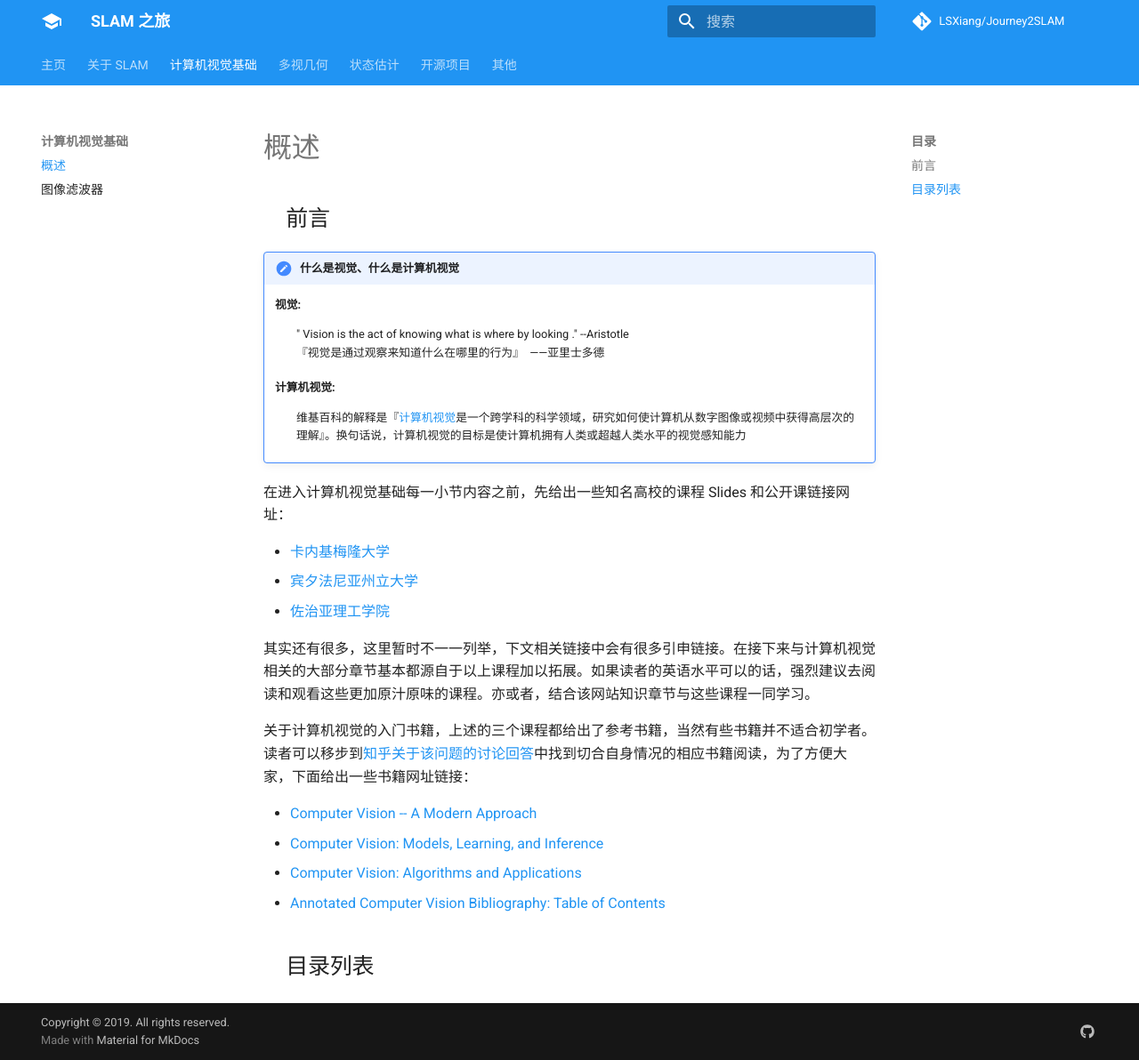
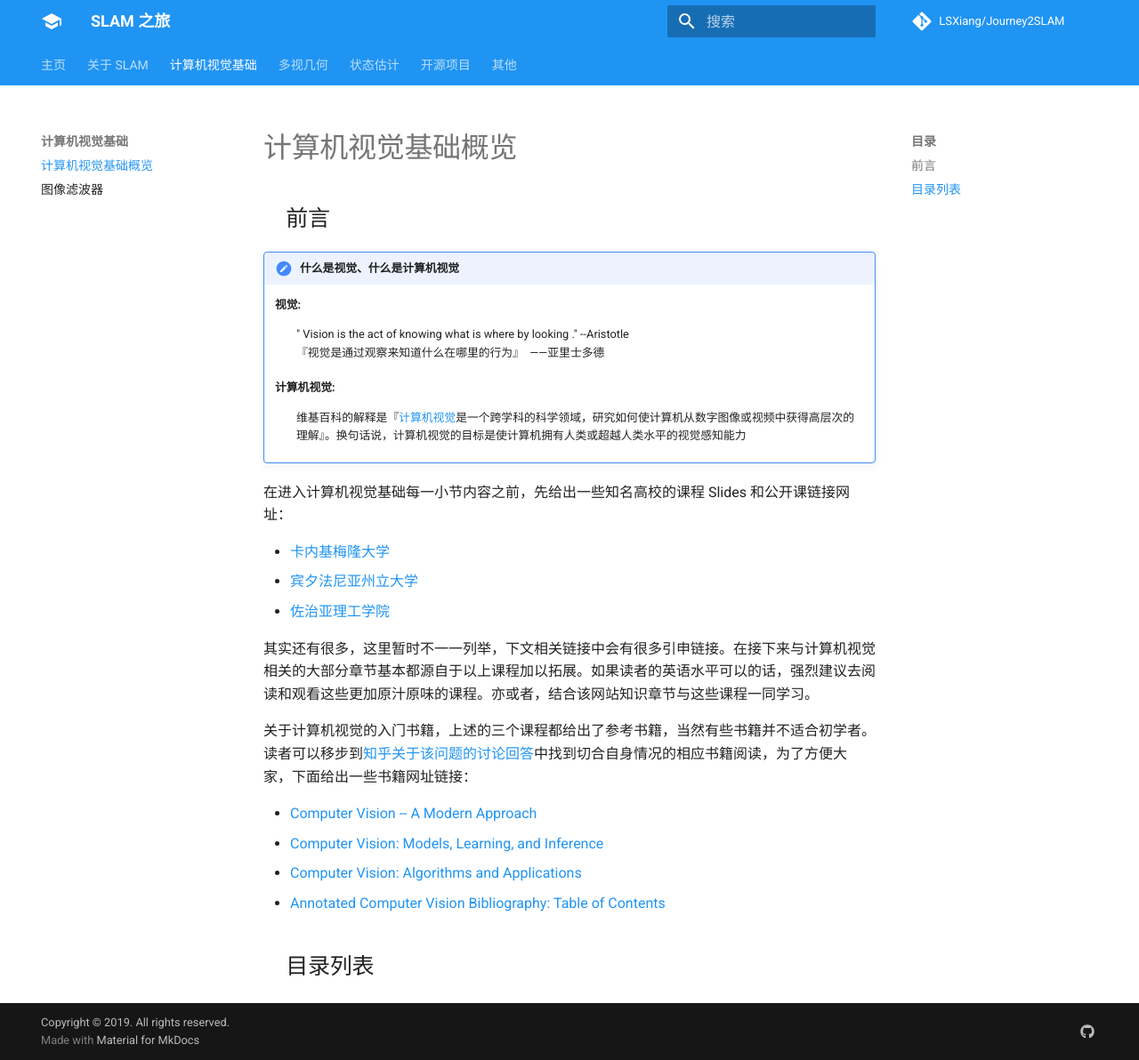
Before and after one commit to LSXiang/Journey2SLAM, an MkDocs documentation site: the page built from docs/computer_vision/computer_vision.md, in a window 1280 px wide and 1192 px high. Shown: the whole window at 89% size. Built offline with MkDocs 1.6.1 and Material for MkDocs 9.7.7, drawn with Linux system fonts in a browser that asks for light colours; comment, search, counter and statistics services are not loaded; some of the changed lines change nothing that is shown.

Commit message:
Update Navigation of MkDocs

```diff
--- a/mkdocs.yml
+++ b/mkdocs.yml
@@ -40,24 +40,24 @@
 - 主页: index.md
 - 关于 SLAM: aboutSLAM.md
 - 计算机视觉基础:
-    - 概述: computer_vision/computer_vision.md
+    - 计算机视觉基础概览: computer_vision/computer_vision.md
     - 图像滤波器: computer_vision/image_filtering.md
 - 多视几何:
-    - 概览: multiple_view_geometry/mvg.md
+    - 多视几何概览: multiple_view_geometry/mvg.md
     - 数学背景 - 线性代数: multiple_view_geometry/linear_algebra.md
     - 三维运动场景的表示: multiple_view_geometry/RepreOf3DMoveScene.md
 - 状态估计:
-    - 概览: state_estimation_robotics/state_estimation_robotics.md
+    - 状态估计概览: state_estimation_robotics/state_estimation_robotics.md
 - 开源项目:
-    - 概述: projects/projects.md
+    - 开源项目概览: projects/projects.md
     - RPG-SVO:
-      - 算法框架: projects/rpg_svo/structure.md
+      - SVO 算法框架: projects/rpg_svo/structure.md
     - ORB-SLAM:
-      - 算法框架: projects/orb_slam/structure.md
+      - ORB-SLAM 算法框架: projects/orb_slam/structure.md
       - 初始化: projects/orb_slam/initialize.md
 - 其他:
     - Markdown 写作模版: others/md_template.md
-    # - 待归类整合投稿:
+    # - 待归类整合文稿:
 
 # Customization
 extra:
```
